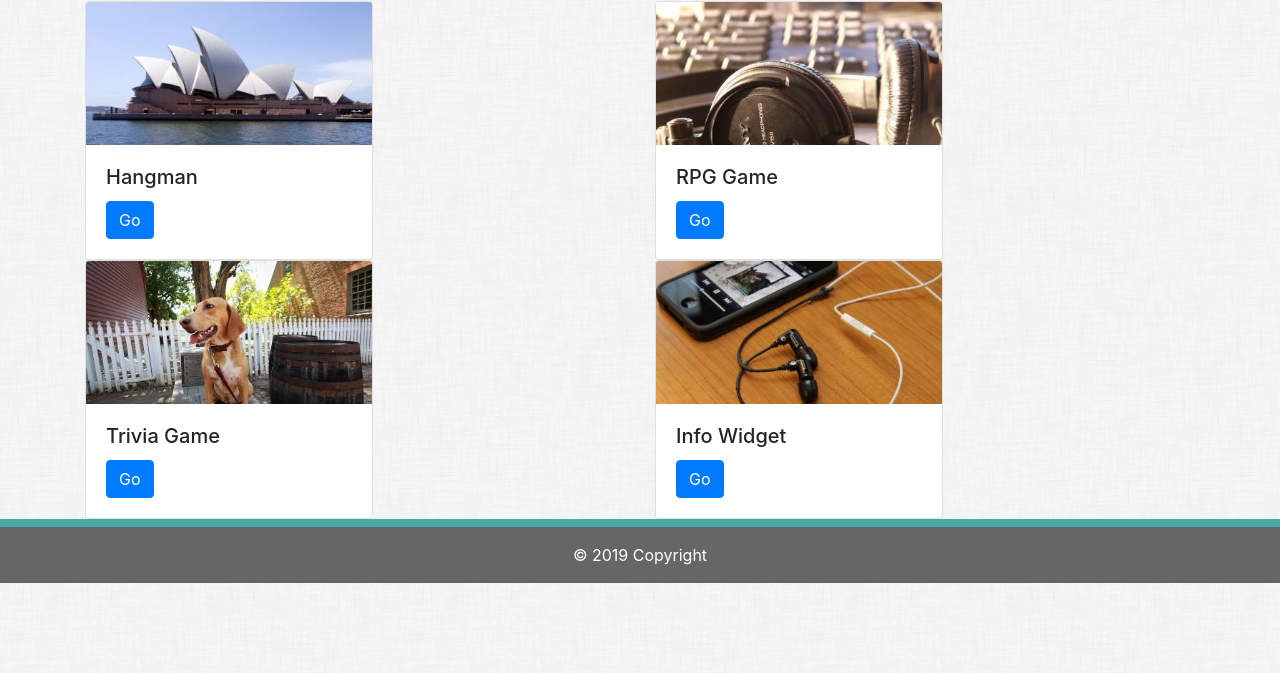
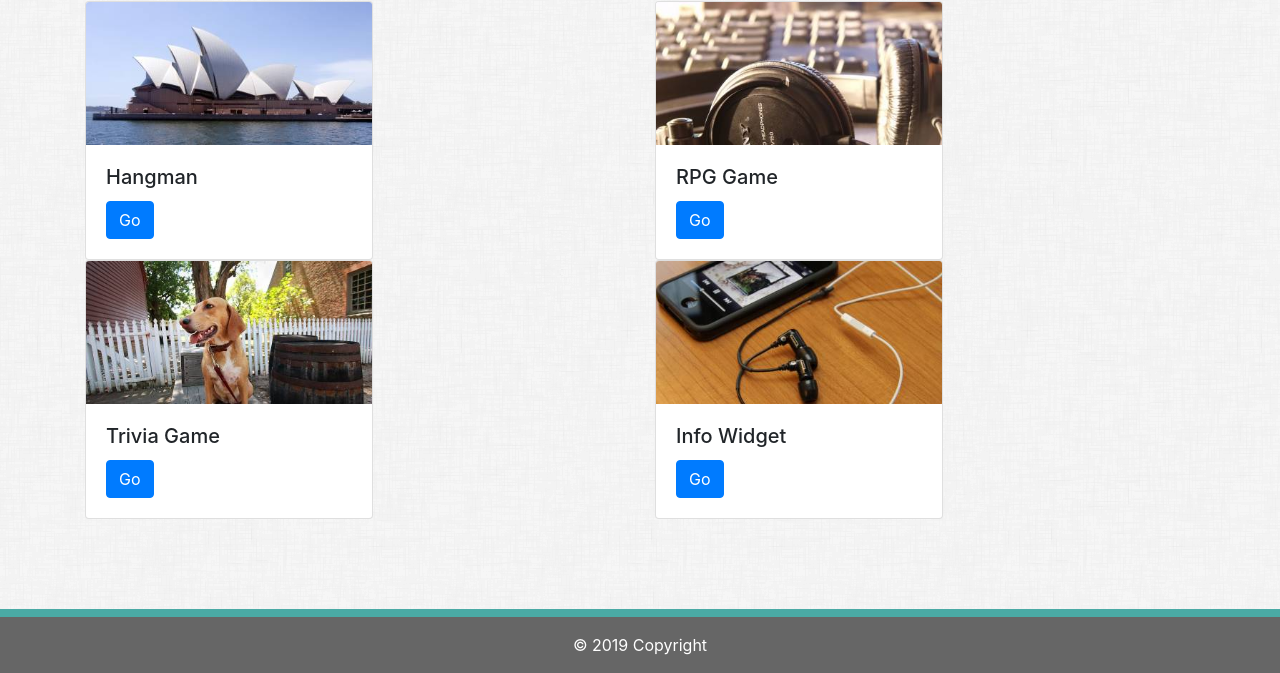
Before and after one commit to iperez99/Bootstrap-Portfolio, a plain HTML site: page portfolio.html in a window 1280 px wide. Shown: the part 127-800 px from the top of the page. Drawn offline with nearby package versions, Linux system fonts and the light colour scheme.

Commit message:
bootstrap done, styling next

```diff
--- a/assets/css/style.css
+++ b/assets/css/style.css
@@ -1,7 +1,8 @@
-body {
+body{
 
   background-image: url('../images/dust_scratches.png');
   background-repeat: repeat;
+  margin-bottom: 70px;
 
 }
 
--- a/portfolio.html
+++ b/portfolio.html
@@ -102,12 +102,13 @@
     <div class="clearfix"></div>
 
     <!-- Footer -->
-    <footer class="container-fluid footer mt-auto py-3" id="footerstyle">
-        <div class="container">
-            <span class="text-white">&copy; 2019 Copyright</span>
-        </div>
-    </footer>
-
+    <div class="col-md-12 container-fluid">
+            <footer class="fixed-bottom footer mt-auto py-3" id="footerstyle">
+              <div class="container-fluid">
+                <span class="text-white">&copy; 2019 Copyright</span>
+              </div>
+            </footer>
+          </div>
 
     <script src="https://code.jquery.com/jquery-3.3.1.slim.min.js" integrity="sha384-q8i/X+965DzO0rT7abK41JStQIAqVgRVzpbzo5smXKp4YfRvH+8abtTE1Pi6jizo"
         crossorigin="anonymous"></script>
```
Also changed, not shown: contact.html (+7 -6 lines), index.html (+4 -3 lines).
